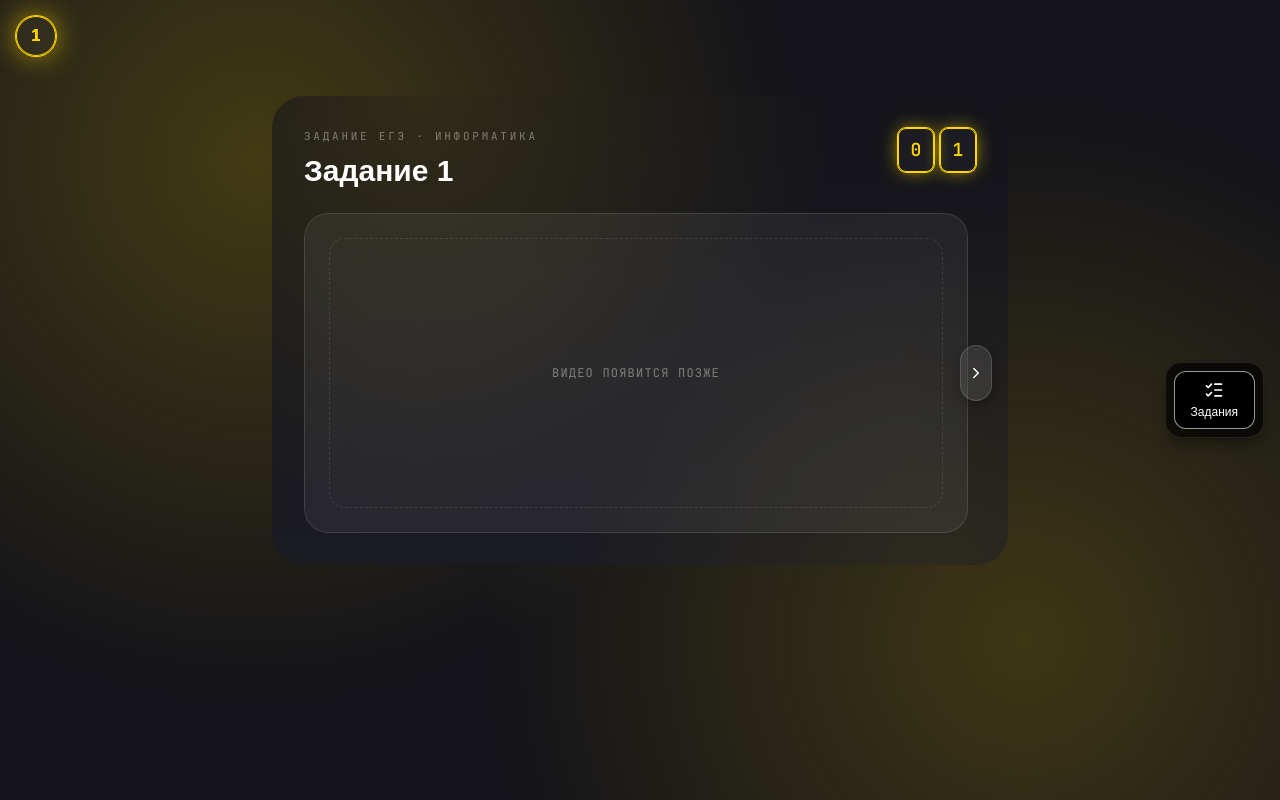
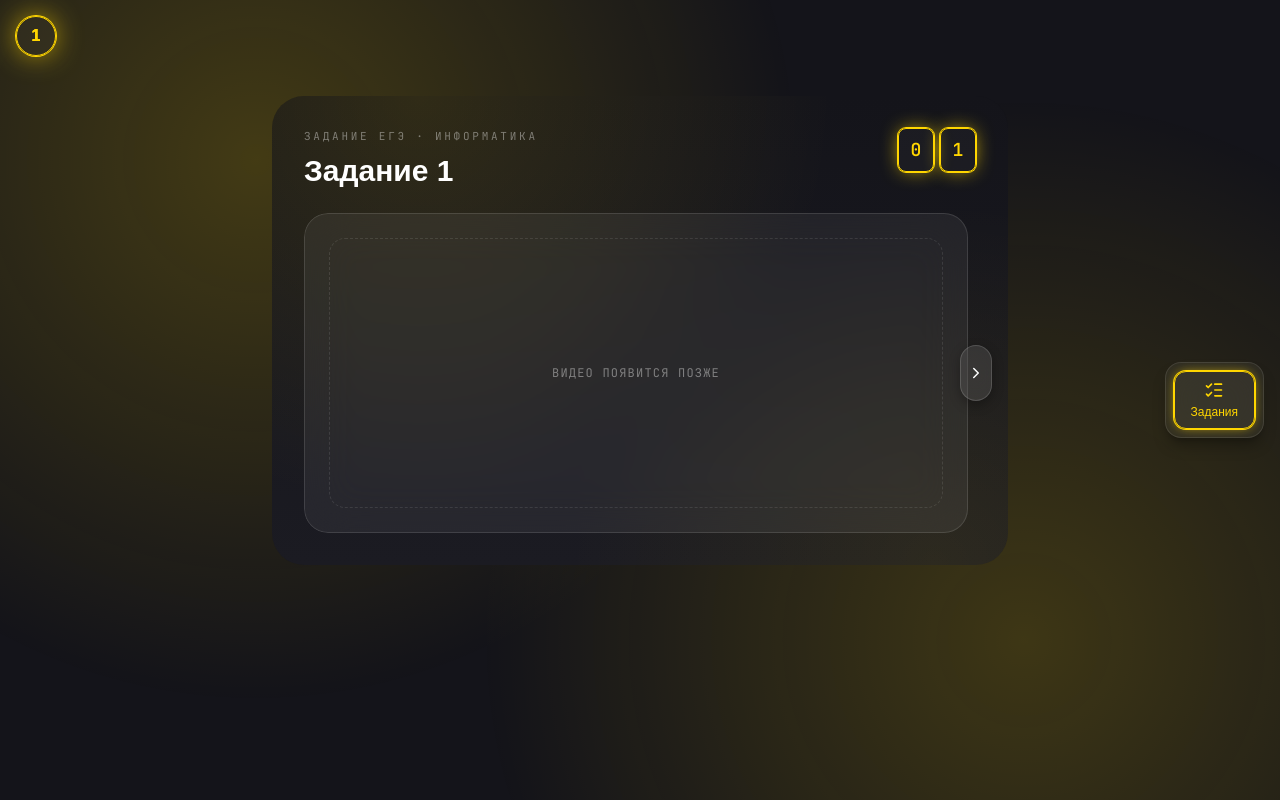
Before and after one commit to IvanIlinov/ege-platform, a Next.js app: page /tasks/1 in a window 1280 px wide. Built offline with nearby package versions, Linux system fonts and the light colour scheme; a web font is replaced by a local one.

Commit message:
upd:UI:BotNav:button-task: from black to gold

```diff
--- a/shared/components/BottomNav.tsx
+++ b/shared/components/BottomNav.tsx
@@ -19,7 +19,7 @@ export function BottomNav() {
         fixed bottom-4 left-1/2 -translate-x-1/2
         md:bottom-auto md:left-auto md:right-4 md:top-1/2 md:-translate-x-0 md:-translate-y-1/2
         flex md:flex-col gap-1 rounded-2xl p-2 z-50
-        bg-black/70 backdrop-blur-xl border border-white/10 shadow-lg shadow-black/30
+        bg-white/5 backdrop-blur-xl border border-white/10 shadow-lg shadow-black/30
       "
     >
       {links.map(({ href, label, icon: Icon }) => {
@@ -29,14 +29,16 @@ export function BottomNav() {
           <Link
             key={href}
             href={`${href}/1`}
-            className={`
-        flex flex-col items-center gap-1 px-4 py-2 rounded-xl
-        transition-colors duration-150 bg-black text-white
-        ${isActive
-                ? "border border-white/60"
-                : "border border-transparent hover:border-white/20"
-              }
-    `}
+            className="flex flex-col items-center gap-1 px-4 py-2 rounded-xl transition-colors duration-150"
+            style={isActive ? {
+              background: "rgba(255, 255, 255, 0.03)",
+              border: "1px solid var(--signal)",
+              boxShadow: "0 0 0 1px var(--signal), 0 0 12px -3px var(--signal)",
+              color: "var(--signal)",
+            } : {
+              color: "rgba(255, 255, 255, 0.6)",
+              border: "1px solid transparent",
+            }}
           >
             <Icon size={20} />
             <span className="text-xs">{label}</span>
```
